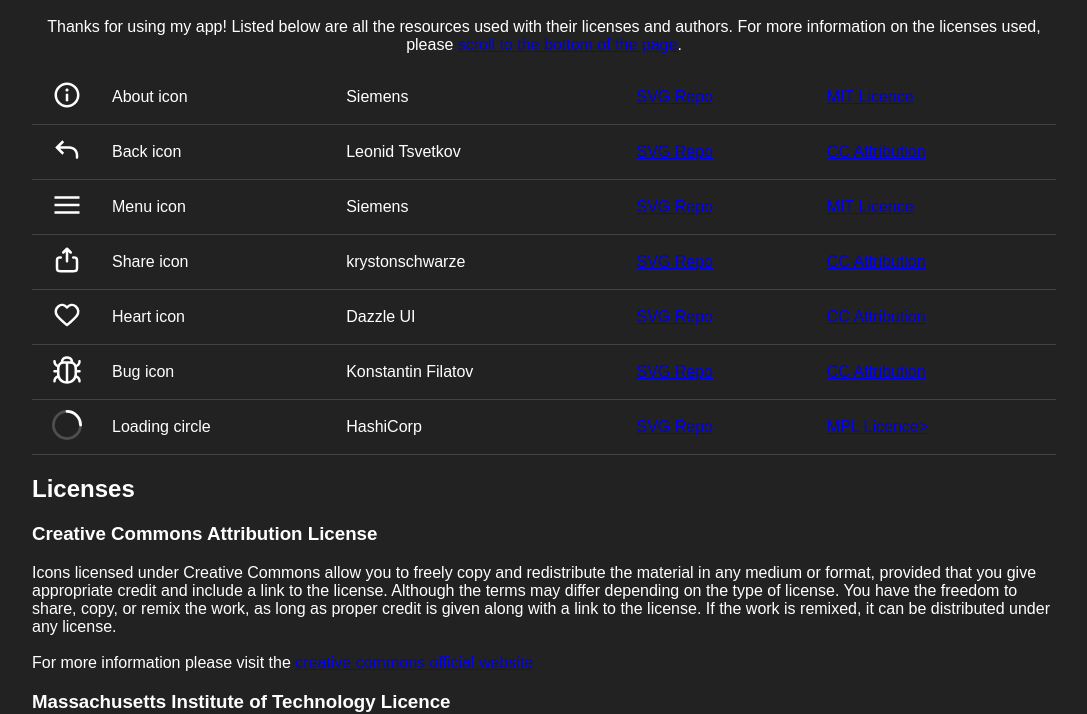
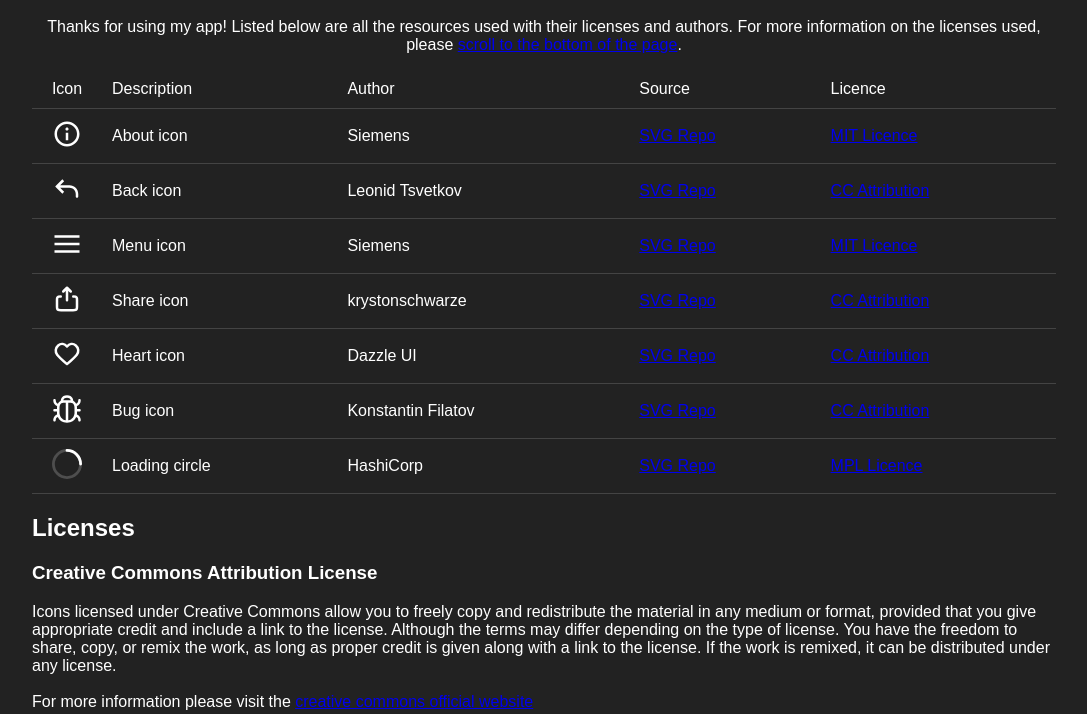
Before and after one commit to Lewis-Coding/CubeSolver-Credits, a plain HTML site: page index.html in a window 1280 px wide. Shown: the part 90-804 px from the top of the page, without its empty margins (96-1183 px from the left). Drawn offline with Linux system fonts and the light colour scheme.

Commit message:
Update index.html

```diff
--- a/index.html
+++ b/index.html
@@ -49,6 +49,13 @@
         <p style="text-align: center;">Thanks for using my app! Listed below are all the resources used with their licenses and authors. For more information on the licenses used, please <a href="#licenses">scroll to the bottom of the page</a>.</p>
         <table>
             <tr>
+                <td>Icon</td>
+                <td>Description</td>
+                <td>Author</td>
+                <td>Source</td>
+                <td>Licence</td>
+            </tr>
+            <tr>
                 <td><img src="icons/about.svg" alt="About Icon" style="width: 30px; height: 30px;"></td>
                 <td>About icon</td>
                 <td>Siemens</td>
@@ -95,7 +102,7 @@
                 <td>Loading circle</td>
                 <td>HashiCorp</td>
                 <td><a href="https://www.svgrepo.com/svg/448500/loading">SVG Repo</a></td>
-                <td><a href="https://www.svgrepo.com/page/licensing/#MLP">MPL Licence></td>
+                <td><a href="https://www.svgrepo.com/page/licensing/#MLP">MPL Licence</td>
             </tr>
         </table>
         <h2 id="licenses">Licenses</h2>
```
